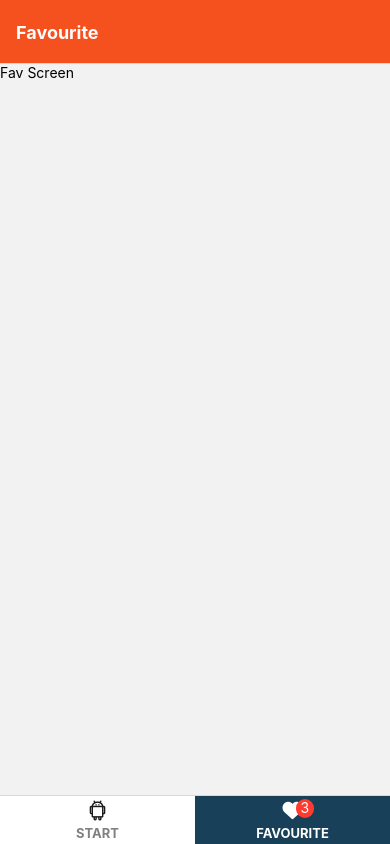
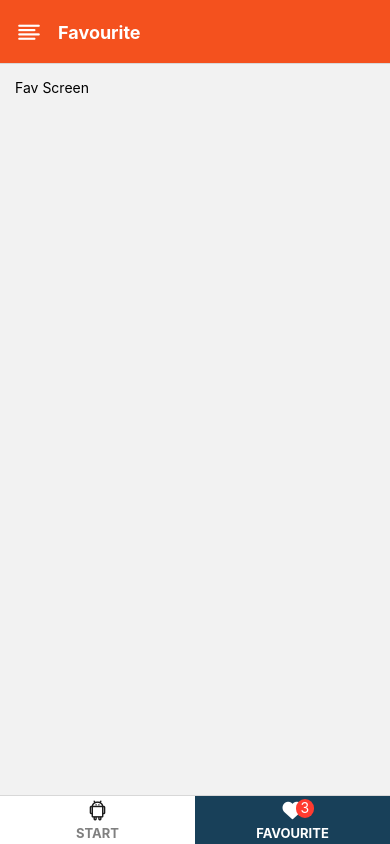
Before and after one commit to NaimBiswas/FoodMeals, a React Native app: screen /Fav in a window 390 px wide. Built offline with nearby package versions, Linux system fonts and the light colour scheme.

Commit message:
added top bar icons "

```diff
--- a/navigation/MealsNavigator.js
+++ b/navigation/MealsNavigator.js
@@ -11,12 +11,14 @@ import MealsDetailsPage from '../screen/MealsDetailsPage';
 import FavMealsScreen from '../screen/FavMealsScreen';
 import FilterScreen from '../screen/FilterScreen';
 import AntDesign from 'react-native-vector-icons/AntDesign';
+import Feather from 'react-native-vector-icons/Feather';
 
 const Stack = createNativeStackNavigator();
 function MealsNavigator() {
    return (
       <Stack.Navigator>
-         <Stack.Screen name="Home" component={MealCategoriesScreen} options={{
+         <Stack.Screen name="Home" component={MealCategoriesScreen}
+            options={{
                title: 'My Home',
                headerStyle: {
                   backgroundColor: '#f4511e',
@@ -24,10 +26,15 @@ function MealsNavigator() {
                headerTintColor: '#fff',
                headerTitleStyle: {
                   fontWeight: 'bold',
+
                },
+               headerLeft: () => (
+                  <Feather name={"align-left"} size={26} color={"#fff"} />
+               ),
             }} />
 
-         <Stack.Screen name="Meals" component={CategoryMealsScreen} options={{
+         <Stack.Screen name="Meals" component={CategoryMealsScreen}
+            options={{
 
                title: 'Meals',
                headerStyle: {
@@ -50,6 +57,7 @@ function MealsNavigator() {
             headerTitleStyle: {
                fontWeight: 'bold',
             },
+
 
          }} />
       </Stack.Navigator>
@@ -95,6 +103,7 @@ const TabNavigator = () => {
 
             }} />
             <Tab.Screen name="Fav" component={FavMealsScreen}
+
                options={{
                   title: 'Favourite',
                   tabBarBadge: 3,
@@ -112,12 +121,12 @@ const TabNavigator = () => {
                      paddingBottom: 3,
 
                   },
-                  tabBarIconStyle: {
-
+                  headerLeft: () => (
+                     <Feather name={"align-left"} size={26} color={"#fff"} />
+                  ),
+                  headerLeftContainerStyle: {
+                     paddingLeft: 16,
                   }
-
-
-
 
                }}
 
--- a/screen/FavMealsScreen.js
+++ b/screen/FavMealsScreen.js
@@ -1,12 +1,14 @@
 /* eslint-disable prettier/prettier */
 import React from 'react'
-import { View, Text } from 'react-native'
+import { View, Text, SafeAreaView } from 'react-native'
 
 function FavMealsScreen() {
    return (
-      <View>
-         <Text>Fav Screen</Text>
-      </View>
+      <SafeAreaView>
+         <View style={{ padding: 15 }}>
+            <Text>Fav Screen</Text>
+         </View>
+      </SafeAreaView>
    )
 }
 
```
Lines whose indentation alone changed are shown as unchanged.
